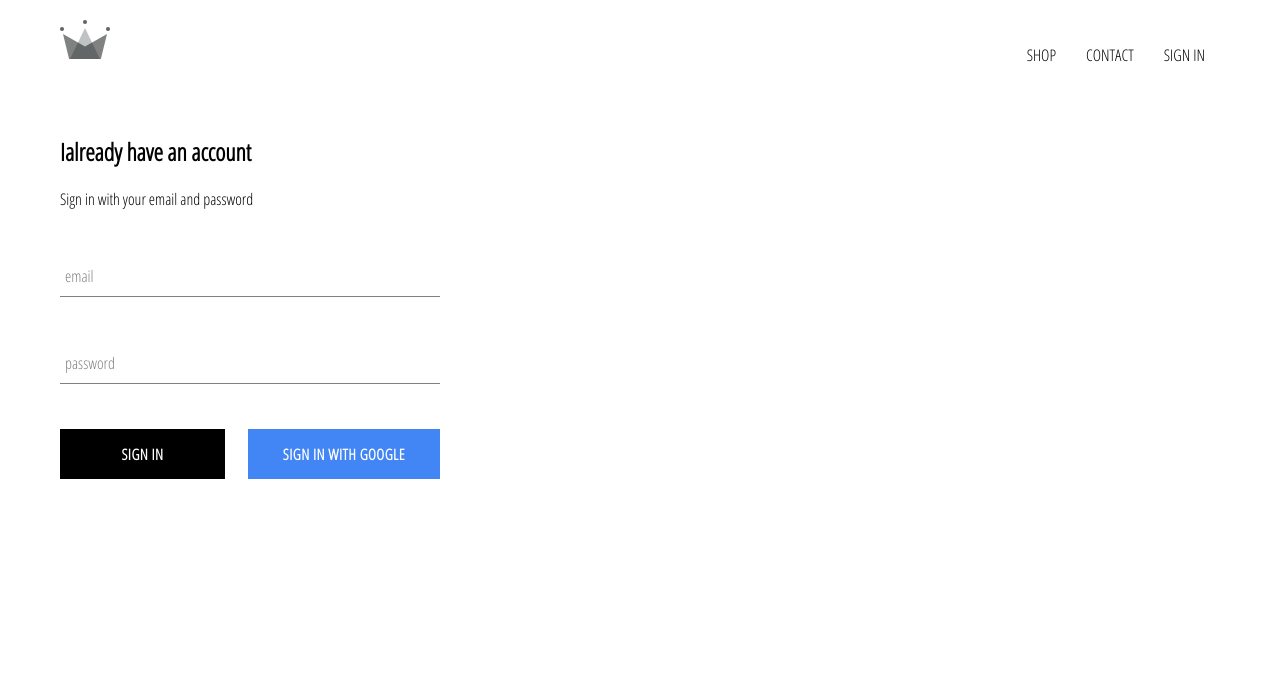
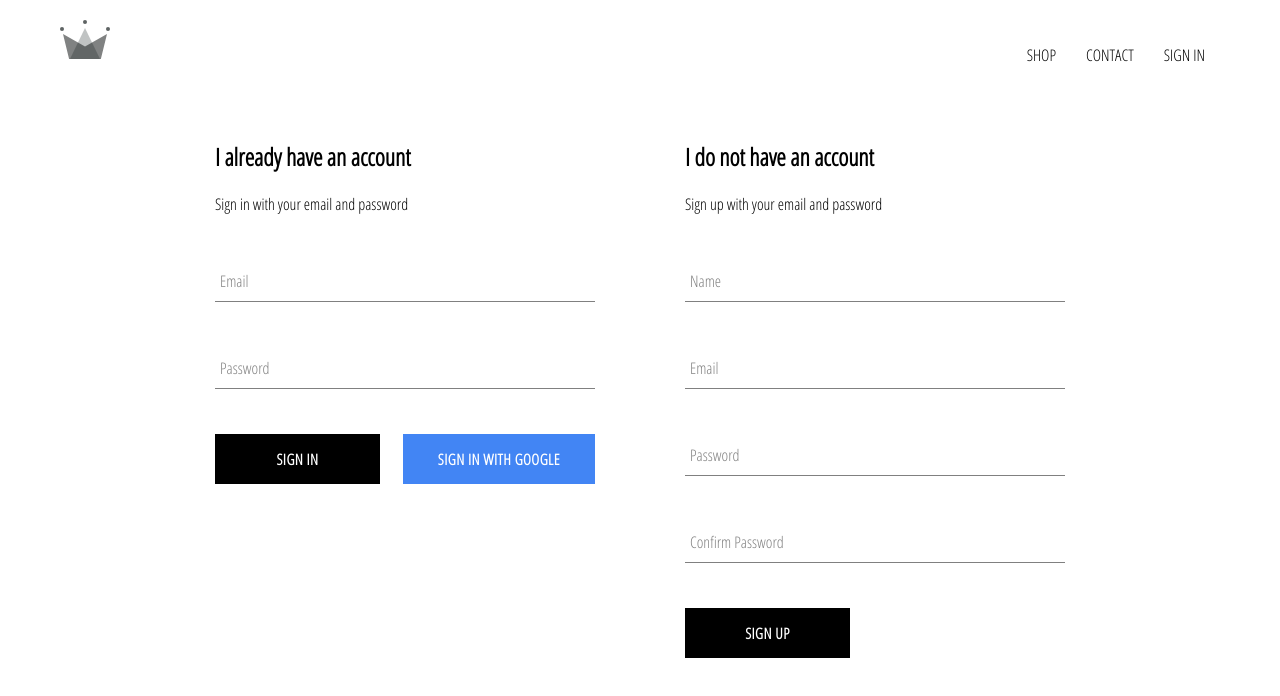
Before and after one commit to genadi53/react-shop-app, a React (Create React App) app: page /signin in a window 1280 px wide. Shown: the top 696 px of the page. Built offline with nearby package versions, Linux system fonts and the light colour scheme; no server answers.

Commit message:
feat: now able to store users into firebase db

```diff
--- a/src/App.js
+++ b/src/App.js
@@ -5,7 +5,7 @@
 import ShopPage from './components/pages/shop/shop.copmponent';
 import Header from './components/header/header.component';
 import SignInAndSignUpPage from './components/pages/sign-in-and-sign-up/SignInAndSignUp.component';
-import { auth } from './firebase/firebase.utils';
+import { auth, createUserProfile } from './firebase/firebase.utils';
 
 class App extends React.Component {
 
@@ -20,9 +20,21 @@
   unsubscribeFromAuth = null;
 
   componentDidMount() {
-    this.unsubscribeFromAuth = auth.onAuthStateChanged(user => {
-      this.setState({ currentUser: user });
-      console.log(user);
+    this.unsubscribeFromAuth = auth.onAuthStateChanged(async userAuth => {
+      if(userAuth){
+        const userRef = await createUserProfile(userAuth);
+        userRef.onSnapshot(snapshot => {
+          this.setState({
+            currentUser: {
+              id: snapshot.id,
+              ...snapshot.data()
+            }
+          });
+        });
+      } else {
+        this.setState(({ currentUser: userAuth }))
+      }
+
     })
   }
 
--- a/src/components/pages/sign-in-and-sign-up/SignInAndSignUp.component.jsx
+++ b/src/components/pages/sign-in-and-sign-up/SignInAndSignUp.component.jsx
@@ -1,9 +1,12 @@
 import React from 'react';
 import SignIn from '../../sign-in/sign-in.component';
+import SignUp from '../../sign-up/sign-up.component';
+import './SigninAndSignUp.scss';
 
 const SignInAndSignUpPage = () => (
     <div className="sign-in-and-sign-up">
-        <SignIn></SignIn>
+        <SignIn />
+        <SignUp />
     </div>
 )
 
--- /dev/null
+++ b/src/components/pages/sign-in-and-sign-up/SigninAndSignUp.scss
@@ -0,0 +1,6 @@
+.sign-in-and-sign-up{
+    width: 850px;
+    display: flex;
+    justify-content: space-between;
+    margin: 30px auto;
+}
--- a/src/components/sign-in/sign-in.component.jsx
+++ b/src/components/sign-in/sign-in.component.jsx
@@ -10,7 +10,7 @@
 
         this.state = {
             email: '',
-            password: ''
+            password: '',
         }
     }
 
@@ -27,7 +27,7 @@
     render(){
         return(
             <div className='sign-in'>
-                <h2>Ialready have an account</h2>
+                <h2>I already have an account</h2>
                 <span>Sign in with your email and password</span>
 
                 <form onSubmit={ this.handleSubmit }>
@@ -37,7 +37,7 @@
                      type='email'
                      value={ this.state.email }
                      handleChange={ this.handleChange }
-                     label='email'
+                     label='Email'
                     required />
 
                     <FormInput
@@ -45,11 +45,11 @@
                      type='password'
                      value={ this.state.password }
                      handleChange={ this.handleChange }
-                     label='password'
+                     label='Password'
                     required />
 
                     <div className='buttons'>
-                        <CustomButton type='submit'> Sign in </CustomButton>
+                        <CustomButton type='submit'> SIGN IN </CustomButton>
                         <CustomButton isGoogleSignIn onClick={ signInWithGoogle }>
                         Sign in with Google</CustomButton>
                     </div>
--- /dev/null
+++ b/src/components/sign-up/sign-up.component.jsx
@@ -0,0 +1,99 @@
+import React from 'react';
+import './sign-up.scss';
+import FormInput from '../form-input/form-input.component';
+import CustomButton from '../custom-button/custom-button.component';
+import { auth, createUserProfile } from '../../firebase/firebase.utils';
+
+class SignUp extends React.Component {
+    constructor(props){
+        super(props);
+
+        this.state = {
+            displayName: '',
+            email: '',
+            password: '',
+            confirmPassword: '',
+        }
+    }
+
+    handleSubmit = async (event) => {
+        event.preventDefault();
+        const { email, password, displayName, confirmPassword } = this.state;
+
+        if(password !== confirmPassword){
+            alert(`Passwords do not match`);
+            return;
+        }
+
+        try{
+            const { user } = await auth.createUserWithEmailAndPassword(email, password);
+            await createUserProfile(user, { displayName });
+
+            this.setState({
+            displayName: '',
+            email: '',
+            password: '',
+            confirmPassword: ''
+            });
+
+        } catch(error){
+            console.error(error);
+        }
+    }
+
+    handleChange = (event) => {
+        const { value , name } = event.target;
+        this.setState({ [name]: value });
+    }
+
+    render(){
+        const { email, password, displayName, confirmPassword } = this.state;
+        return(
+            <div className='sign-up'>
+                <h2>I do not have an account</h2>
+                <span>Sign up with your email and password</span>
+
+                <form className='sign-up-form' onSubmit={ this.handleSubmit }>
+
+                    <FormInput
+                     name='displayName'
+                     type='text'
+                     value={ displayName }
+                     handleChange={ this.handleChange }
+                     label='Name'
+                    required />
+
+                    <FormInput
+                     name='email'
+                     type='email'
+                     value={ email }
+                     handleChange={ this.handleChange }
+                     label='Email'
+                    required />
+
+                    <FormInput
+                     name='password'
+                     type='password'
+                     value={ password }
+                     handleChange={ this.handleChange }
+                     label='Password'
+                    required />
+
+                    <FormInput
+                     name='confirmPassword'
+                     type='password'
+                     value={ confirmPassword }
+                     handleChange={ this.handleChange }
+                     label='Confirm Password'
+                    required />
+
+                    <CustomButton type='submit'> SIGN UP </CustomButton>
+
+                </form>
+
+            </div>
+        );
+    }
+}
+
+export default SignUp;
--- /dev/null
+++ b/src/components/sign-up/sign-up.scss
@@ -0,0 +1,9 @@
+.sign-up {
+  display: flex;
+  flex-direction: column;
+  width: 380px;
+
+  .title {
+    margin: 10px 0;
+  }
+}
--- a/src/firebase/firebase.utils.js
+++ b/src/firebase/firebase.utils.js
@@ -12,9 +12,36 @@
     measurementId: "G-DVSPNHXF5D"
 };
 
-firebase.initializeApp(config);
+export const createUserProfile = async (userAuth, additionalData) => {
+    if(!userAuth) return;
+
+    const userRef = firestore.doc(`users/${userAuth.uid}`);
+    const snapShot = await userRef.get();
+
+    if(!snapShot.exists){
+        const { displayName, email } = userAuth;
+        const createdAt = new Date();
+
+        try{
+            await userRef.set({ displayName, email, createdAt, ...additionalData })
+        } catch(error){
+            console.error('error')
+            console.error(error.message)
+        }
+    }
+
+    return userRef;
+}
+
+if (!firebase.apps.length) {
+    firebase.initializeApp(config);
+  }else {
+    firebase.app(); // if already initialized, use that one
+}
+
+//firebase.initializeApp(config);
 export const auth = firebase.auth();
-export const firestore = firebase.firestore;
+export const firestore = firebase.firestore();
 
 const provider = new firebase.auth.GoogleAuthProvider();
 provider.setCustomParameters({ prompt: 'select_account' });
```
Also changed, not shown: src/components/pages/sign-in-and-sign-up/signup.scss (deleted).
